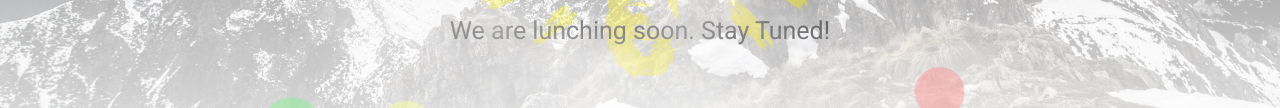
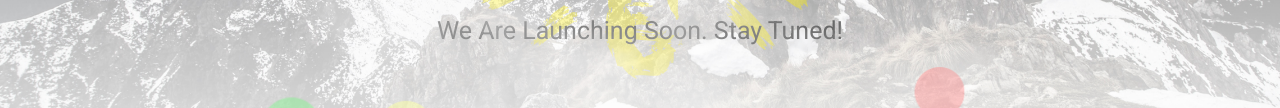
Before and after one commit to utkallabs/astro, a plain HTML site: page index.html in a window 1280 px wide. Shown: the part 485-593 px from the top of the page. Drawn offline with Linux system fonts and the light colour scheme.

Commit message:
spelling mistake corrected

```diff
--- a/index.html
+++ b/index.html
@@ -85,11 +85,11 @@
                 <li class="layer" data-depth="0.30">
                     <div class="hero">
                         <h1 id="countdown">
-                            We are lunching soon. Stay Tuned!
+                            We Are Launching Soon. Stay Tuned!
                         </h1>
 
                         <p class="sub-title">
-                            We are lunching soon. Stay Tuned!
+                            We Are Launching Soon. Stay Tuned!
                         </p>
                     </div>
                 </li>
```
